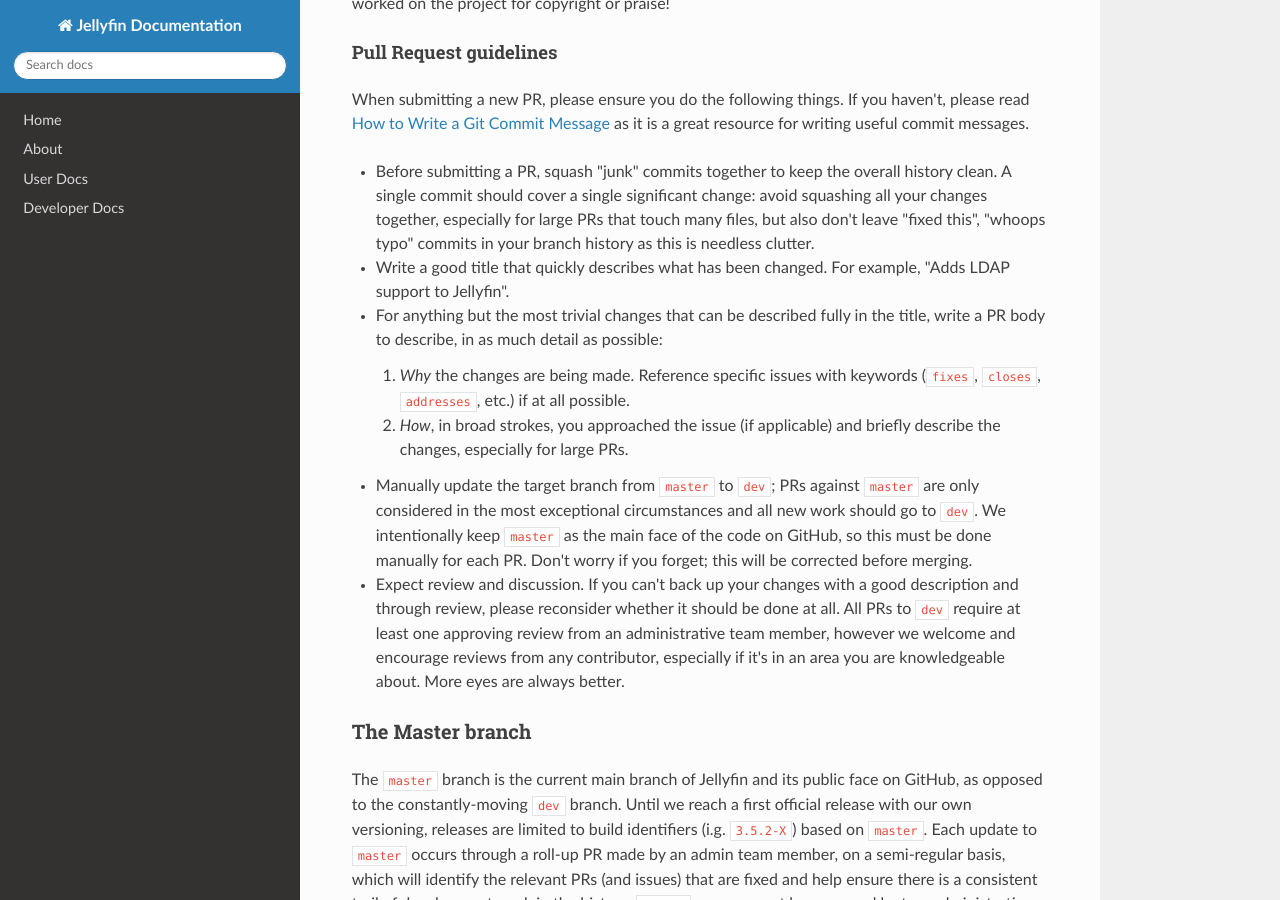
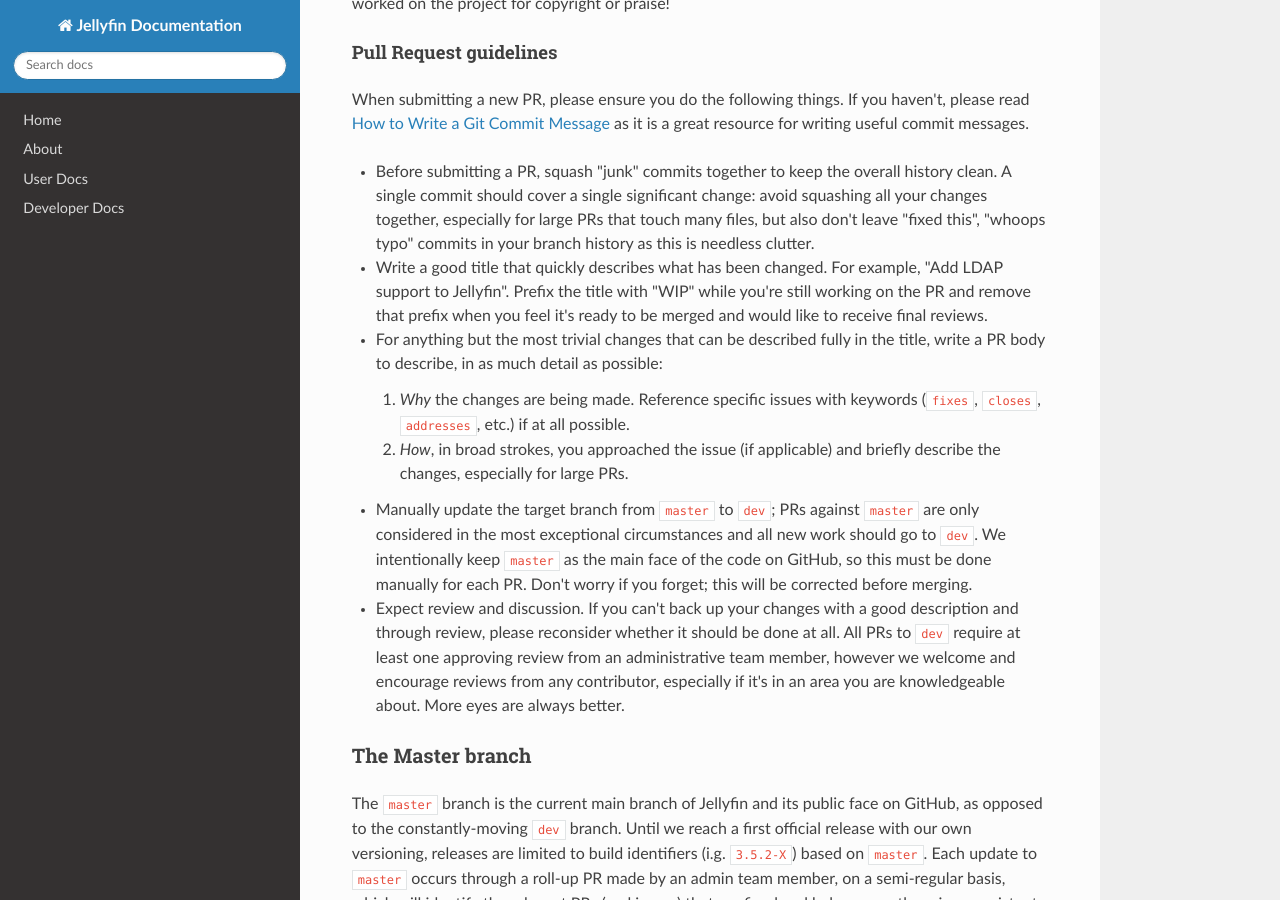
Before and after one commit to jellyfin-archive/jellyfin-docs, an MkDocs documentation site: the page built from docs/developer-docs/contributing.md, in a window 1280 px wide and 900 px high, scrolled down 2192 px. Built offline with MkDocs 1.6.1, drawn with Linux system fonts in a browser that asks for light colours; nearby versions of some CDN libraries.

Commit message:
Document WIP prefix usage in PR titles

```diff
--- a/docs/developer-docs/contributing.md
+++ b/docs/developer-docs/contributing.md
@@ -83,7 +83,7 @@ When submitting a new PR, please ensure you do the following things. If you have
 
 * Before submitting a PR, squash "junk" commits together to keep the overall history clean. A single commit should cover a single significant change: avoid squashing all your changes together, especially for large PRs that touch many files, but also don't leave "fixed this", "whoops typo" commits in your branch history as this is needless clutter.
 
-* Write a good title that quickly describes what has been changed. For example, "Adds LDAP support to Jellyfin".
+* Write a good title that quickly describes what has been changed. For example, "Add LDAP support to Jellyfin". Prefix the title with "WIP" while you're still working on the PR and remove that prefix when you feel it's ready to be merged and would like to receive final reviews.
 
 * For anything but the most trivial changes that can be described fully in the title, write a PR body to describe, in as much detail as possible:
 
```
